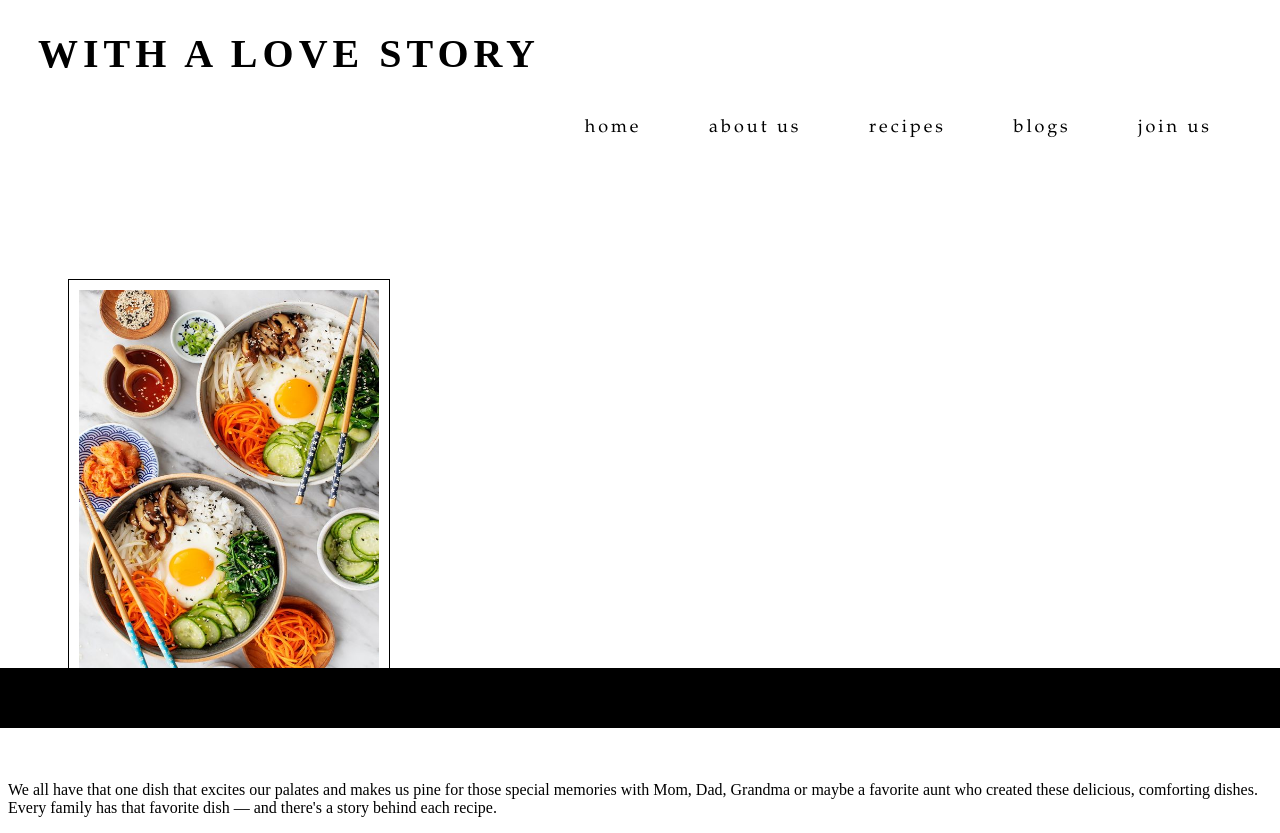
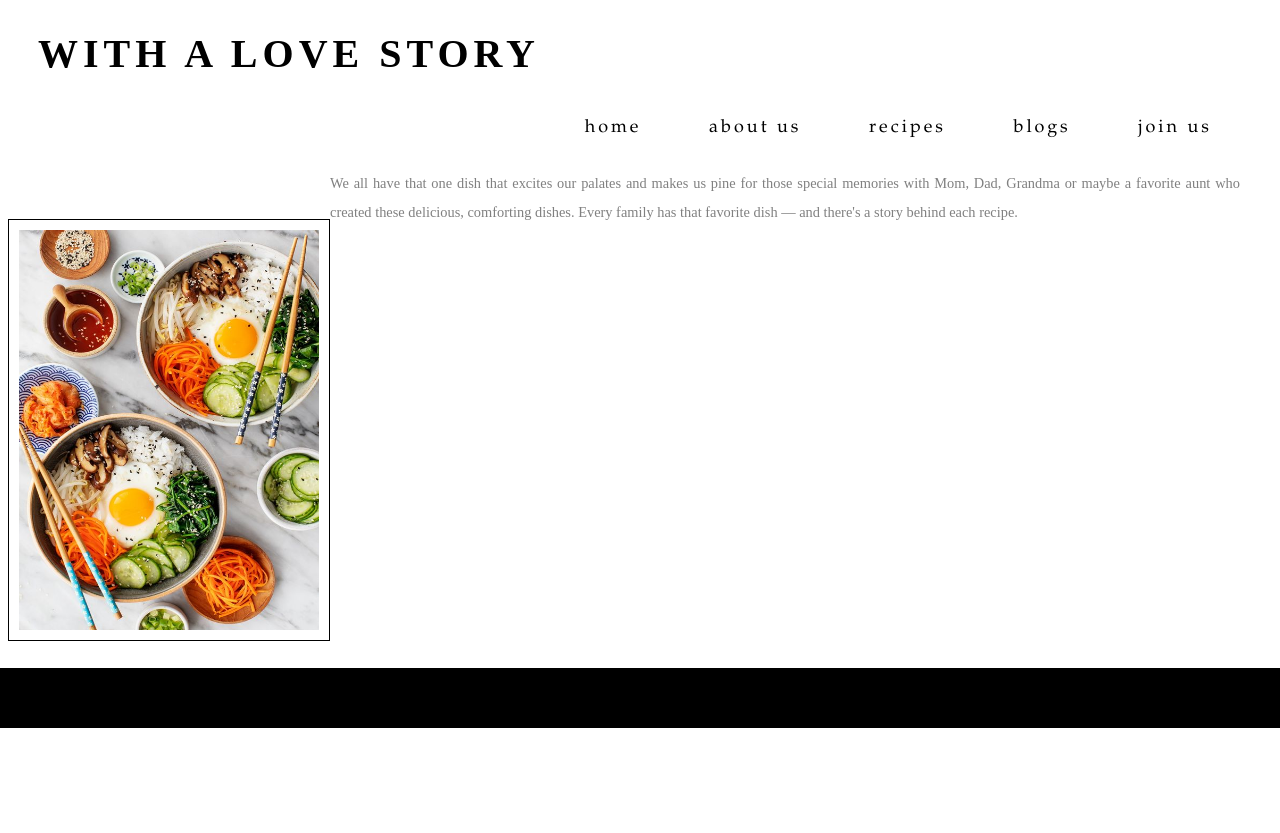
Before and after one commit to lucieortega/Bookrecipe, a PHP site: page /about_us.php in a window 1280 px wide. Shown: the part 72-905 px from the top of the page. After the commit the page ends 800 px from the top, so only its background shows below. Run offline with PHP 8.4, Linux system fonts and the light colour scheme.

Commit message:
added paragraph on style sheet
Signed-off-by: lucieortega <102424066+lucieortega@users.noreply.github.com>

```diff
--- a/about_us.php
+++ b/about_us.php
@@ -20,20 +20,15 @@
 </head>
 
 <h3>With a love story</h3>
-
 <body>
-
 <?php
         include "navigation.php";
         include "footer.php";
 
     ?>
+</body>
+            <img class="ramen" src="ramen.jpeg" style='float: left;' alt="ramen bowl"/>
 
-</body>
-<div class="imgContainer">
-        <!-- <div class="img-with-text"> -->
-            <img class="ramen" src="ramen.jpeg" style='float: left;' alt="ramen bowl"/>
-            </div>
 <p> We all have that one dish that excites our palates and makes us pine for those special memories
        with Mom, Dad, Grandma or maybe a favorite aunt who created these delicious, comforting dishes.
        Every family has that favorite dish — and there's a story behind each recipe.
--- a/style.css
+++ b/style.css
@@ -24,7 +24,21 @@ h3{
     margin-left: 30px;
     margin-top: 30px;
 }
+p {
+    color: grey;
+      font-family: 'avenir';
+      font-size: 0.9rem;
+    margin-inline-start: 2rem;
+    line-height: 2;
+    text-align: justify;
+    margin-block-end: 3rem;
+    text-justify: inter-word;
+    width: 75rem;
+    }
+  .sizeprints {
 
+    width: 330px
+  }
 #footer{
     background-color: rgb(0, 0, 0);
     width: 100%;
```
